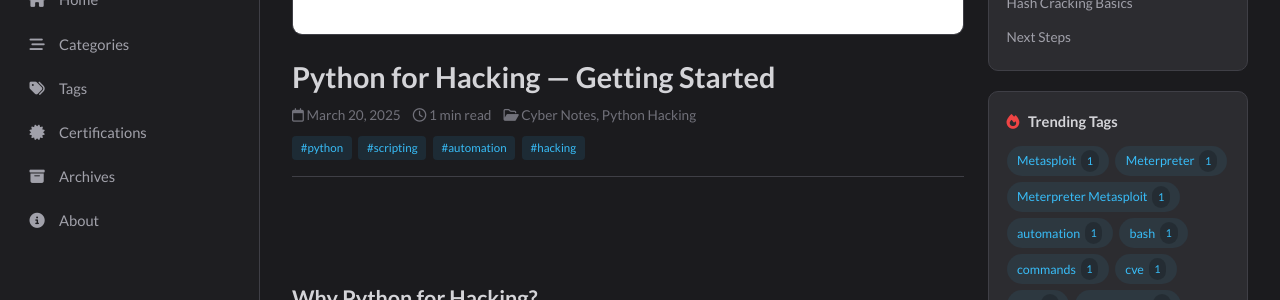
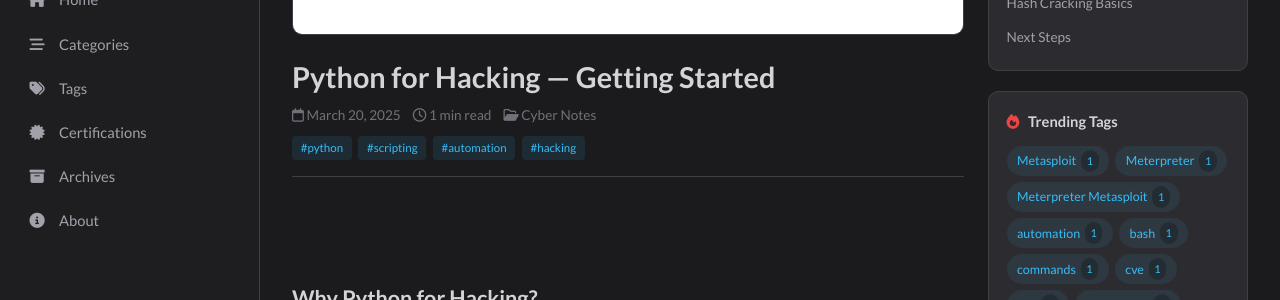
Before and after one commit to Fadi-AICH/Fadi-AICH.github.io, a Jekyll site: the page built from _posts/2025-03-20-python-hacking-intro.md, in a window 1280 px wide and 900 px high. Shown: the part 282-582 px from the top of the window. Built offline with Jekyll 4.4.1, drawn with Linux system fonts in a browser that asks for light colours.

Commit message:
Update Note “2025-03-20-python-hacking-intro”

```diff
--- a/_posts/2025-03-20-python-hacking-intro.md
+++ b/_posts/2025-03-20-python-hacking-intro.md
@@ -4,7 +4,6 @@ date: 2025-03-20
 image: /assets/img/telechargement.png
 categories:
   - Cyber Notes
-  - Python Hacking
 tags:
   - python
   - scripting
```
